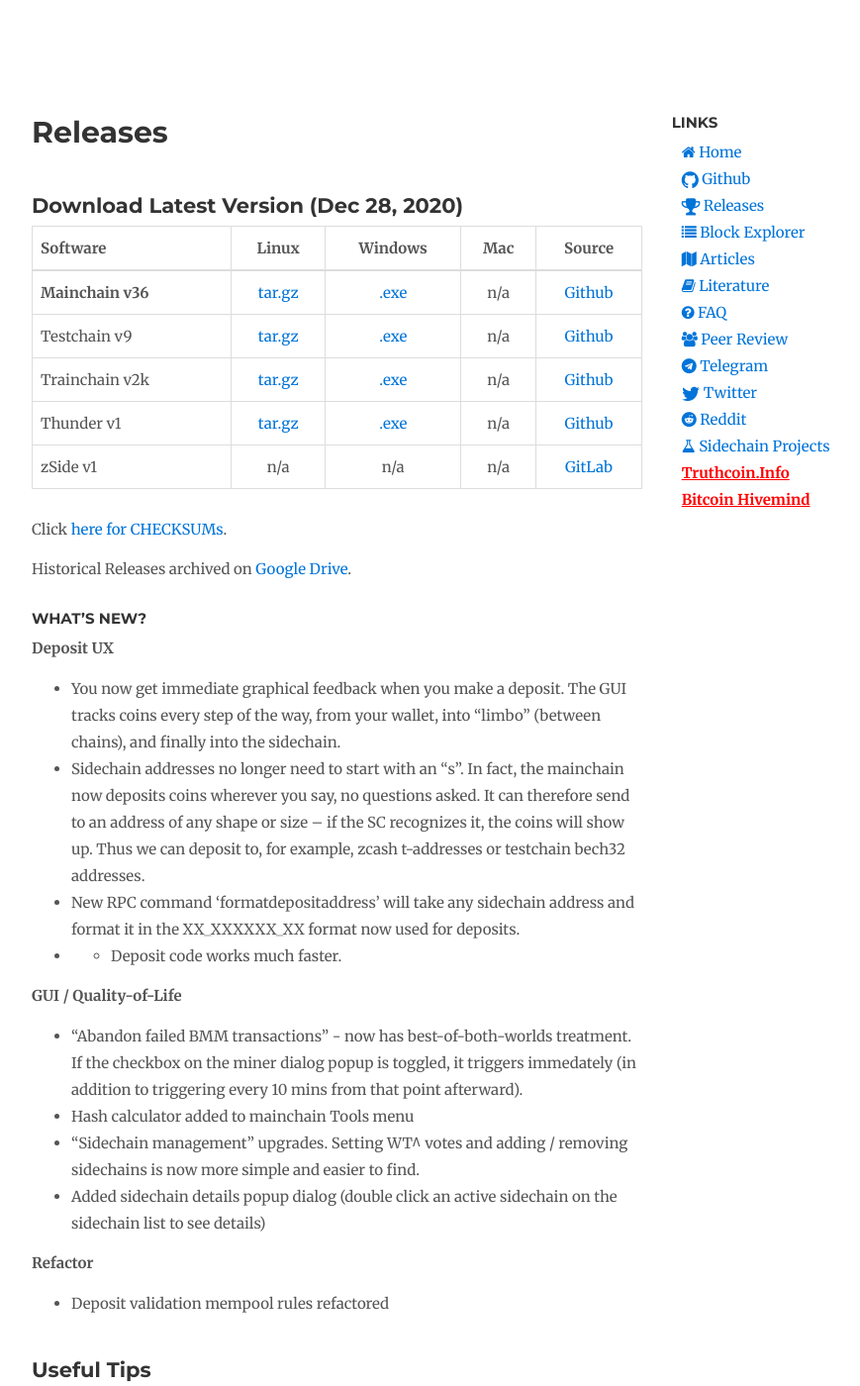
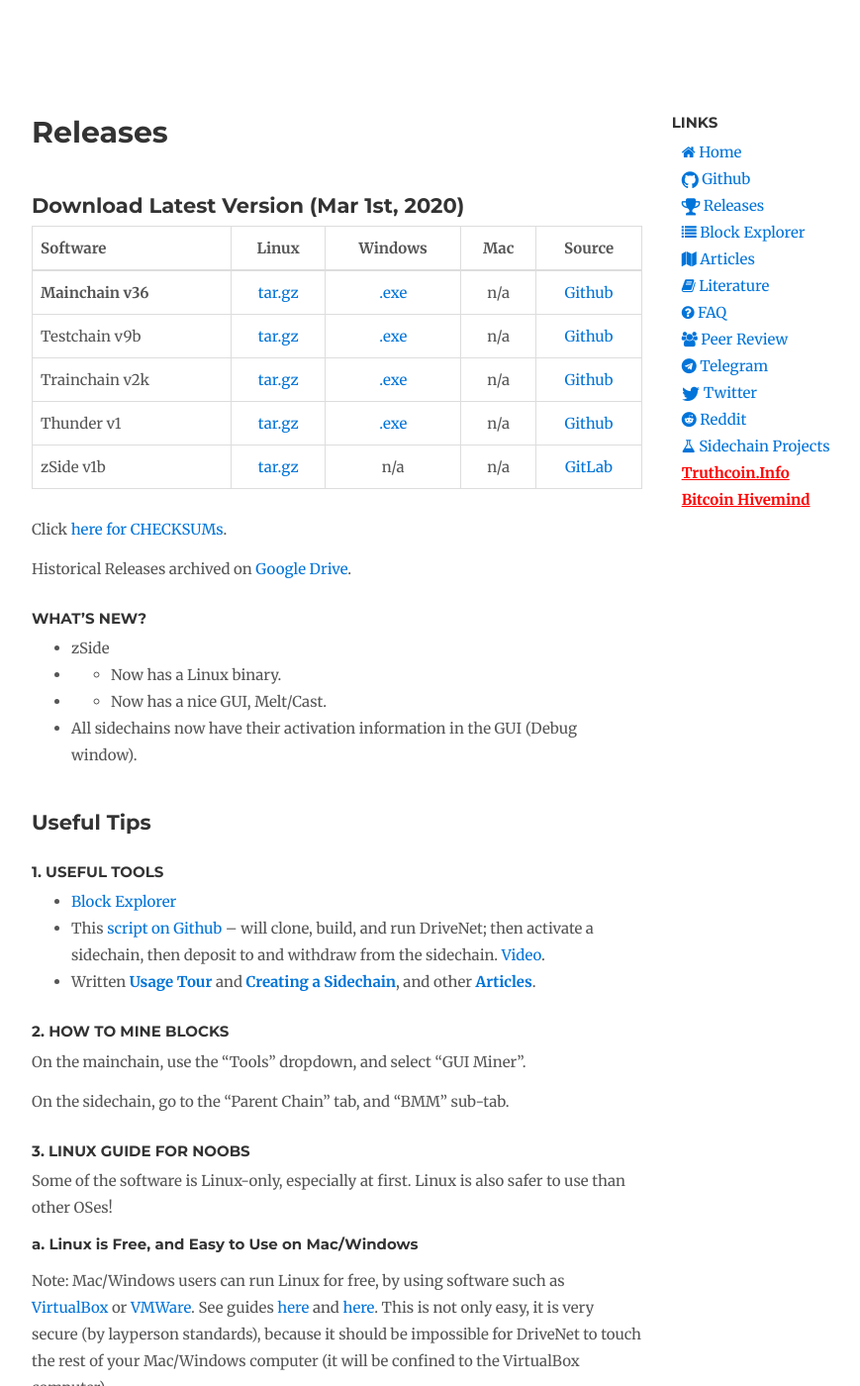
Before and after one commit to drivechain-project/drivechain.info, a Jekyll site: the page built from releases/index.md, in a window 1280 px wide and 1400 px high. Shown: the whole window at 99% size, without its empty margins (138-1007 px from the left). Built offline with Jekyll 4.4.1, drawn with Linux system fonts in a browser that asks for light colours; our own code applies the rules of GitHub Pages for plain Markdown files; comment, search, counter and statistics services are not loaded; some of the changed text lies outside the part shown.

Commit message:
add zSide release

```diff
--- a/releases/index.md
+++ b/releases/index.md
@@ -5,7 +5,7 @@
 
 
 
-## Download Latest Version (Dec 28, 2020)
+## Download Latest Version (Mar 1st, 2020)
 
 <!--
 /releases/bin/
@@ -13,11 +13,11 @@
 
 |Software|Linux|Windows|Mac|Source|
 |--------|:---:|:-----:|:-:|:----:|
-|**Mainchain v36**|[tar.gz](/releases/bin/drivechain-0.36.00-x86_64-linux-gnu.tar.gz)|[.exe](/releases/bin/drivechain-0.36.00-win64-setup-unsigned.exe)|n/a|[Github](https://github.com/drivechain-project/mainchain/)|
-|Testchain v9|[tar.gz](/releases/bin/testchain-9.00.01-x86_64-linux-gnu.tar.gz)|[.exe](/releases/bin/testchain-9.00.01-win64-setup-unsigned.exe)|n/a|[Github](https://github.com/drivechain-project/sidechains)|
+|**Mainchain v36**|[tar.gz](/releases/bin/drivechain-0.36.00b-x86_64-linux-gnu.tar.gz)|[.exe](/releases/bin/drivechain-0.36.00-win64-setup-unsigned.exe)|n/a|[Github](https://github.com/drivechain-project/mainchain/)|
+|Testchain v9b|[tar.gz](/releases/bin/testchain-9.00.01b-x86_64-linux-gnu.tar.gz)|[.exe](/releases/bin/testchain-9.00.01-win64-setup-unsigned.exe)|n/a|[Github](https://github.com/drivechain-project/sidechains)|
 |Trainchain v2k|[tar.gz](/releases/bin/trainchain-2000.00.00-x86_64-linux-gnu.tar.gz)|[.exe](/releases/bin/trainchain-2000.00.00-win64-setup-unsigned.exe)|n/a|[Github](https://github.com/drivechain-project/sidechains/tree/trainchain)|
 |Thunder v1|[tar.gz](/releases/bin/thunder-1.00.01-x86_64-linux-gnu.tar.gz)|[.exe](/releases/bin/thunder-1.00.01-win64-setup-unsigned.exe)|n/a|[Github](https://github.com/drivechain-project/sidechains/tree/thunder)|
-|zSide v1|n/a|n/a|n/a|[GitLab](https://gitlab.com/CryptAxe/zcash-drivechain/-/blob/master/LINUXBUILD.md)|
+|zSide v1b|[tar.gz](/releases/bin/zside-1.00.01-x86_64-linux-gnu.tar.gz)|n/a|n/a|[GitLab](https://gitlab.com/CryptAxe/zcash-drivechain/-/blob/master/LINUXBUILD.md)|
 
 
 Click [here for CHECKSUMs](/releases/bin/checksums.txt).
@@ -27,23 +27,10 @@
 
 ### What's New?
 
-**Deposit UX**
-
-* You now get immediate graphical feedback when you make a deposit. The GUI tracks coins every step of the way, from your wallet, into "limbo" (between chains), and finally into the sidechain.
-* Sidechain addresses no longer need to start with an "s". In fact, the mainchain now deposits coins wherever you say, no questions asked. It can therefore send to an address of any shape or size -- if the SC recognizes it, the coins will show up. Thus we can deposit to, for example, zcash t-addresses or testchain bech32 addresses.
-* New RPC command 'formatdepositaddress' will take any sidechain address and format it in the XX_XXXXXX_XX format now used for deposits.
-* * Deposit code works much faster.
-
-**GUI / Quality-of-Life**
-
-* "Abandon failed BMM transactions" - now has best-of-both-worlds treatment. If the checkbox on the miner dialog popup is toggled, it triggers immedately (in addition to triggering every 10 mins from that point afterward).
-* Hash calculator added to mainchain Tools menu
-* "Sidechain management" upgrades. Setting WT^ votes and adding / removing sidechains is now more simple and easier to find.
-* Added sidechain details popup dialog (double click an active sidechain on the sidechain list to see details)
-
-**Refactor**
-
-* Deposit validation mempool rules refactored
+* zSide
+* * Now has a Linux binary.
+* * Now has a nice GUI, Melt/Cast.
+* All sidechains now have their activation information in the GUI (Debug window).
 
 
 
@@ -98,6 +85,30 @@
 
 
 ## Selected Older Release Notes
+
+
+
+
+### Dec 28, 2020 (v36.00)
+
+**Deposit UX**
+
+* You now get immediate graphical feedback when you make a deposit. The GUI tracks coins every step of the way, from your wallet, into "limbo" (between chains), and finally into the sidechain.
+* Sidechain addresses no longer need to start with an "s". In fact, the mainchain now deposits coins wherever you say, no questions asked. It can therefore send to an address of any shape or size -- if the SC recognizes it, the coins will show up. Thus we can deposit to, for example, zcash t-addresses or testchain bech32 addresses.
+* New RPC command 'formatdepositaddress' will take any sidechain address and format it in the XX_XXXXXX_XX format now used for deposits.
+* * Deposit code works much faster.
+
+**GUI / Quality-of-Life**
+
+* "Abandon failed BMM transactions" - now has best-of-both-worlds treatment. If the checkbox on the miner dialog popup is toggled, it triggers immedately (in addition to triggering every 10 mins from that point afterward).
+* Hash calculator added to mainchain Tools menu
+* "Sidechain management" upgrades. Setting WT^ votes and adding / removing sidechains is now more simple and easier to find.
+* Added sidechain details popup dialog (double click an active sidechain on the sidechain list to see details)
+
+**Refactor**
+
+* Deposit validation mempool rules refactored
+
 
 
 ### Oct 18, 2020 (v35.00)
```
Also changed, not shown: releases/bin/checksums.txt (+7 -4 lines), 3 other files.
